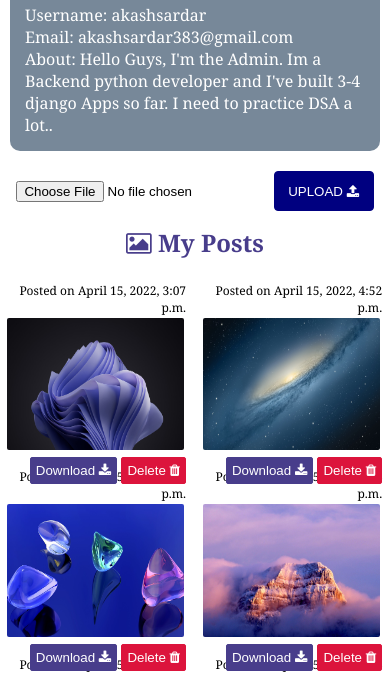
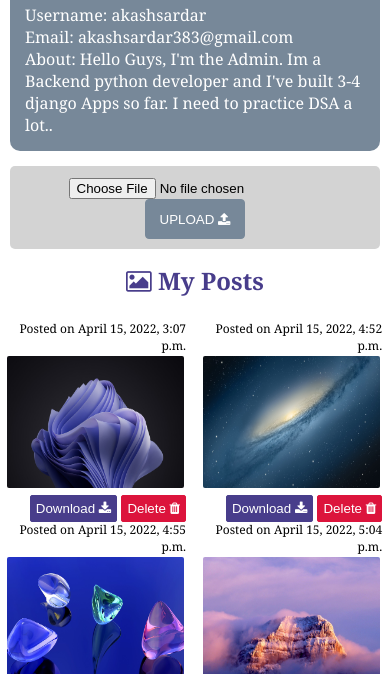
Before and after one commit to ACashSardar/Image-share-django, a Django app: page /delete/17 in a window 390 px wide. Shown: the part 271-945 px from the top of the page. Run offline with Django 3.2, Linux system fonts and the light colour scheme; a user stored in the database is signed in; data comes from the database, SQL or seed files in the repository; both versions use the stored data as it was after the commit.

Commit message:
Final Commit

```diff
--- a/imgshare/settings.py
+++ b/imgshare/settings.py
@@ -136,5 +136,5 @@ DEFAULT_AUTO_FIELD = 'django.db.models.BigAutoField'
 django_heroku.settings(locals(),logging=False)
 
 ## Run on terminal:
-#  heroku run python manage.py migrate -a todo-list-akash
-#  heroku run python manage.py makemigrations -a todo-list-akash
+#  heroku run python manage.py migrate -a image-share-akash
+#  heroku run python manage.py makemigrations -a image-share-akash
--- a/myApp/static/style.css
+++ b/myApp/static/style.css
@@ -101,10 +131,15 @@
       }
 
   .upload{
-      margin:5px;
+      left: 1%;
+      width: 98%;
+      position: relative;
       padding:10px;
       text-align: center;
       font-family: Cambria;
+      background: lightgray;
+      border-radius: 5px;
+      margin: 15px 0px;
     }
 
    .upload select{
@@ -122,16 +157,18 @@
        background: gray;
    }
 
+
    #upload-icon{
        color: white;
-       background-color: navy;
+       background-color: lightslategray;
        border-radius: 4px;
        width:100px;height: 40px;
-       border:1px solid navy;
+       border:1px solid lightslategray;
    }
    #upload-icon:hover{
-      background-color: blue;
-      border:1px solid blue;
+      background-color: silver;
+      border:1px solid silver;
+      color: black;
     }
 
    .repeat{
@@ -230,10 +267,15 @@
     .about-section{
       display: none;
     }
+    .upload{
+      left: 2.5%;
+      width: 95%;
+    }
     .gallery {
       display: grid;
       position: relative;
       grid-template-columns: repeat(2, 49%);
+      grid-row-gap: 15px;
 
     }
     .grid-container {
--- a/myApp/templates/dashboard.html
+++ b/myApp/templates/dashboard.html
@@ -49,9 +49,9 @@
             {% for ui in userinfo %}
                 <img src="https://cdn.dribbble.com/users/1577045/screenshots/4914645/media/028d394ffb00cb7a4b2ef9915a384fd9.png?compress=1&resize=400x300&vertical=top"
                 id="profile-pic">
-                <p>Username: {{ui.user}}</p>
-                <p>Email: {{ui.email}}</p>
-                <p>About: {{ui.about}}</p>
+                <p><strong>Username: </strong>{{ui.user}}</p>
+                <p><strong>Email: </strong> {{ui.email}}</p>
+                <p><strong>About: </strong> {{ui.about}}</p>
             {% endfor %}
         </div>
 
@@ -66,5 +66,6 @@
             {% endfor %}
         </div>
     </div>
+    <br><br>
 </body>
 </html>
--- a/myApp/templates/signup.html
+++ b/myApp/templates/signup.html
@@ -36,6 +36,6 @@
           Your password can’t be entirely numeric.</p><br>
         <p>Already have an account? <a href="/login">LOG IN</a></p>
     </div>
-
+    <br><br>
   </body>
 </html>
```
Also changed, not shown: other parts of myApp/static/style.css (+30 -0 lines), myApp/forms.py (deleted, +0 -10 lines), myApp/templates/authuserhome.html (+7 -2 lines), myApp/templates/homepage.html (+8 -1 lines), db.sqlite3.
